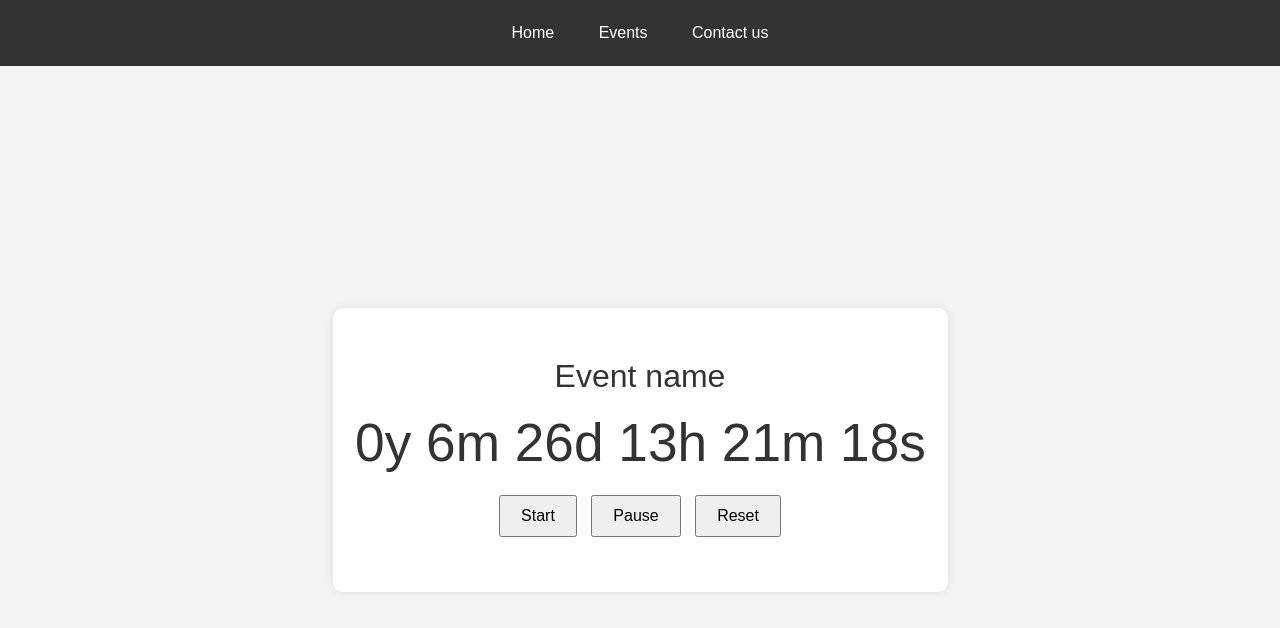
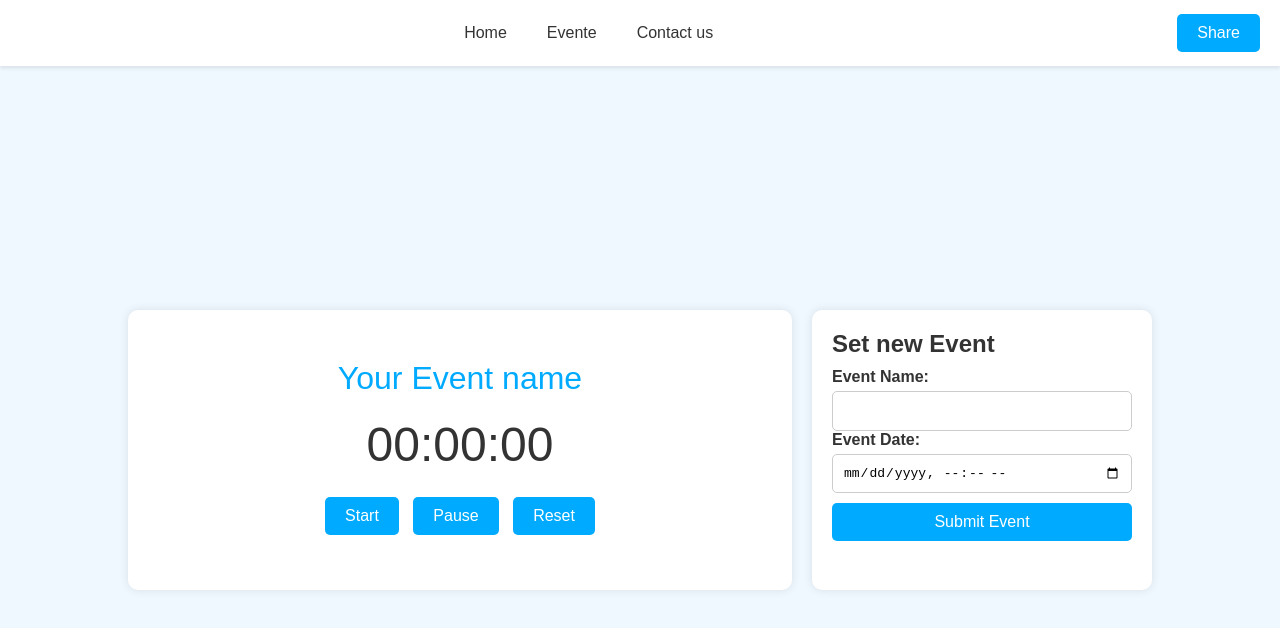
Before and after one commit to fcFn/DI_Hackathon_1, a plain HTML site: page core1/index.html in a window 1280 px wide. Both pictures are taken after a click on the button "Start". Drawn offline with nearby package versions, Linux system fonts and the light colour scheme.

Commit message:
created form and changed styles

```diff
--- a/core1/index.html
+++ b/core1/index.html
@@ -9,23 +9,32 @@
 </head>
 <body>
     <div class="navbar">
+        <div class="nav-links">
             <a href="#home">Home</a>
-        <a href="#event">Events</a>
+            <a href="#event">Evente</a>
             <a href="#contact">Contact us</a>
         </div>
+        <button class="share-button" id="shareButton">Share</button>
+    </div>
+    <div class="main-content">
         <div class="container">
-        <div class="event-name">
-            Event name
-        </div>
-        <div class="countdown" id="countdown">
-            00:00:00
-        </div>
+            <div class="event-name" id="eventName">Your Event name</div>
+            <div class="countdown" id="countdown">00:00:00</div>
             <div class="buttons">
                 <button id="start">Start</button>
                 <button id="pause">Pause</button>
                 <button id="reset">Reset</button>
             </div>
         </div>
+        <form id="eventForm">
+            <h3>Set new Event</h3>
+            <label for="eventNameInput">Event Name:</label>
+            <input type="text" id="eventNameInput" required>
+            <label for="eventDateInput">Event Date:</label>
+            <input type="datetime-local" id="eventDateInput" required>
+            <button type="submit">Submit Event</button>
+        </form>
+    </div>
     <script src="index.js"></script>
 </body>
 </html>
--- a/core1/index.js
+++ b/core1/index.js
@@ -1,8 +1,14 @@
 // Event date
-const eventDate = new Date('2024-12-31T23:59:59');
+let eventDate = new Date('2024-12-31T23:59:59');
 
 // Elements
 const countdownElement = document.getElementById('countdown');
+const eventNameElement = document.getElementById('eventName')
+const shareButton = document.getElementById('shareButton')
+
+let countdownInterval;
+let isPaused = false;
+let timeRemaining;
 
 // Calculating temaining time
 
@@ -25,12 +31,8 @@ function calculateTimeRemaining() {
 function updateCountdown() {
     const { years, months, days, hours, minutes, seconds } = calculateTimeRemaining();
     countdownElement.textContent = `${years}y ${months}m ${days}d ${hours}h ${minutes}m ${seconds}s`;
-    gsap.to(countdownElement, { duration: 0.5, scale: 1.1, yoyo: true, repeat: 1 });
+    gsap.to(countdownElement, { duration: 0.5, color: "grey" });
 }
-
-// Set interval to update every second
-
-setInterval(updateCountdown, 1000);
 
 // Initial animaiton
 gsap.from(".event-name", { duration: 1, opacity: 0, y: -50 });
@@ -41,3 +43,62 @@ gsap.from(".buttons button", { duration: 0.5, opacity: 0, y: 20, stagger: 0.2 })
 document.getElementById("start").addEventListener("click", function() {
     gsap.to(".countdown", { duration: 0.5, scale: 1.2, repeat: 1, yoyo: true });
 });
+
+function generatrURL (){
+    const name = eventNameElement.textContent;
+    const time = eventDate.toISOString()
+    const url = `${window.location.origin}${window.location.pathname}?name=${name}&time=${time}`
+    return url
+}
+
+function startCountdown() {
+    if (countdownInterval) return;
+    countdownInterval = setInterval(updateCountdown, 1000);
+    isPaused = false;
+}
+
+function pauseCountdown() {
+    clearInterval(countdownInterval);
+    countdownInterval = null;
+    isPaused = true;
+}
+
+function resetCountdown() {
+    pauseCountdown();
+    eventDate = new Date('2024-12-31T23:59:59');
+    updateCountdown();
+}
+
+document.getElementById('start').addEventListener('click', () => {
+    if (isPaused) {
+        startCountdown();
+    } else {
+        pauseCountdown();
+    }
+});
+
+document.getElementById('pause').addEventListener('click', pauseCountdown);
+
+document.getElementById('reset').addEventListener('click', resetCountdown);
+
+shareButton.addEventListener("click", ()=>{
+    document.getElementById("shareButton").addEventListener("click", function() {
+        const shareURL = generatrURL();
+        navigator.clipboard.writeText(shareURL).then(() => {
+            alert('link was copied: ' + shareURL);
+        }).catch(err => {
+            console.error('Cannot copy the link ', err);
+        });
+    });
+})
+
+document.getElementById('eventForm').addEventListener('submit', (e) => {
+    e.preventDefault();
+    const eventNameInput = document.getElementById('eventNameInput').value;
+    const eventDateInput = new Date(document.getElementById('eventDateInput').value);
+    eventNameElement.textContent = eventNameInput;
+    eventDate = eventDateInput;
+    initialEventDate = new Date(eventDateInput);
+    updateCountdown();
+    startCountdown()
+});
--- a/core1/style.css
+++ b/core1/style.css
@@ -1,8 +1,8 @@
 body {
-    font-family: Arial, sans-serif;
+    font-family: 'Arial', sans-serif;
     margin: 0;
     padding: 0;
-    background-color: #f4f4f4;
+    background-color: #f0f8ff;
     color: #333;
     display: flex;
     flex-direction: column;
@@ -10,47 +10,144 @@ body {
     justify-content: center;
     height: 100vh;
 }
+
 .navbar {
-    background-color: #333;
-    color: #fff;
+    background-color: #fff;
+    color: #333;
     padding: 10px 0;
-    text-align: center;
     width: 100%;
+    box-shadow: 0 2px 4px rgba(0, 0, 0, 0.1);
     position: fixed;
     top: 0;
+    display: flex;
+    justify-content: space-between;
+    align-items: center;
 }
-.navbar a {
-    color: #fff;
+
+.navbar .nav-links {
+    display: flex;
+    justify-content: center;
+    flex-grow: 1;
+}
+
+.navbar .nav-links a {
+    color: #333;
     padding: 14px 20px;
     text-decoration: none;
     display: inline-block;
 }
-.navbar a:hover {
-    background-color: #575757;
+
+.navbar .nav-links a:hover {
+    background-color: #f0f8ff;
 }
+
+.navbar .share-button {
+    padding: 10px 20px;
+    background-color: #00aaff;
+    color: #fff;
+    border: none;
+    border-radius: 5px;
+    cursor: pointer;
+    font-size: 1em;
+    margin-right: 20px;
+}
+
+.navbar .share-button:hover {
+    background-color: #0088cc;
+}
+
+.main-content {
+    display: flex;
+    margin-top: 100px;
+    width: 80%;
+    justify-content: space-between;
+}
+
 .container {
     padding: 50px;
-    max-width: 600px;
     background-color: #fff;
     border-radius: 10px;
     box-shadow: 0 0 10px rgba(0, 0, 0, 0.1);
     text-align: center;
-    margin-top: 100px;
+    flex-grow: 1;
+    margin-right: 20px;
 }
+
 .event-name {
     font-size: 2em;
     margin-bottom: 20px;
+    color: #00aaff;
 }
+
 .countdown {
     font-size: 3em;
     margin-bottom: 20px;
+    color: #333;
 }
+
 .buttons {
     margin-top: 20px;
 }
+
 .buttons button {
     padding: 10px 20px;
     font-size: 1em;
     margin: 5px;
     cursor: pointer;
+    background-color: #00aaff;
+    color: #fff;
+    border: none;
+    border-radius: 5px;
 }
+
+.buttons button:hover {
+    background-color: #0088cc;
+}
+
+form {
+    padding: 20px;
+    background-color: #fff;
+    border-radius: 10px;
+    box-shadow: 0 0 10px rgba(0, 0, 0, 0.1);
+    width: 300px;
+    display: flex;
+    flex-direction: column;
+}
+
+form h3 {
+    margin-top: 0;
+    font-size: 1.5em;
+    color: #333;
+    margin-bottom: 10px;
+}
+
+form label {
+    font-weight: bold;
+    margin-bottom: 5px;
+    color: #333;
+}
+
+form input[type="text"],
+form input[type="datetime-local"],
+form button {
+    padding: 10px;
+    font-size: 1em;
+    border: 1px solid #ccc;
+    border-radius: 5px;
+}
+
+form input[type="datetime-local"] {
+    margin-bottom: 10px;
+}
+
+form button {
+    background-color: #00aaff;
+    color: #fff;
+    border: none;
+    border-radius: 5px;
+    cursor: pointer;
+}
+
+form button:hover {
+    background-color: #0088cc;
+}
```
Lines whose indentation alone changed are shown as unchanged.
